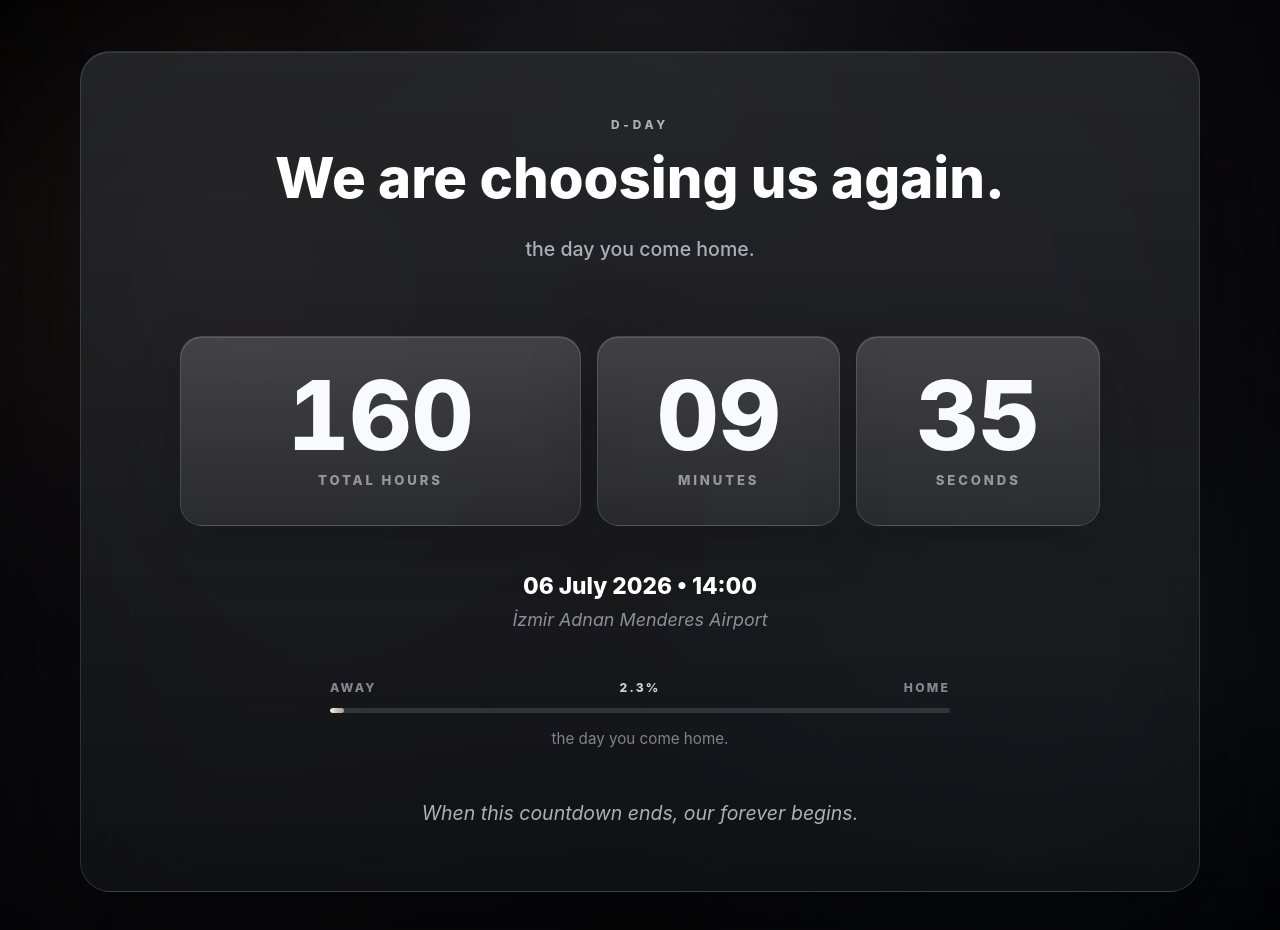
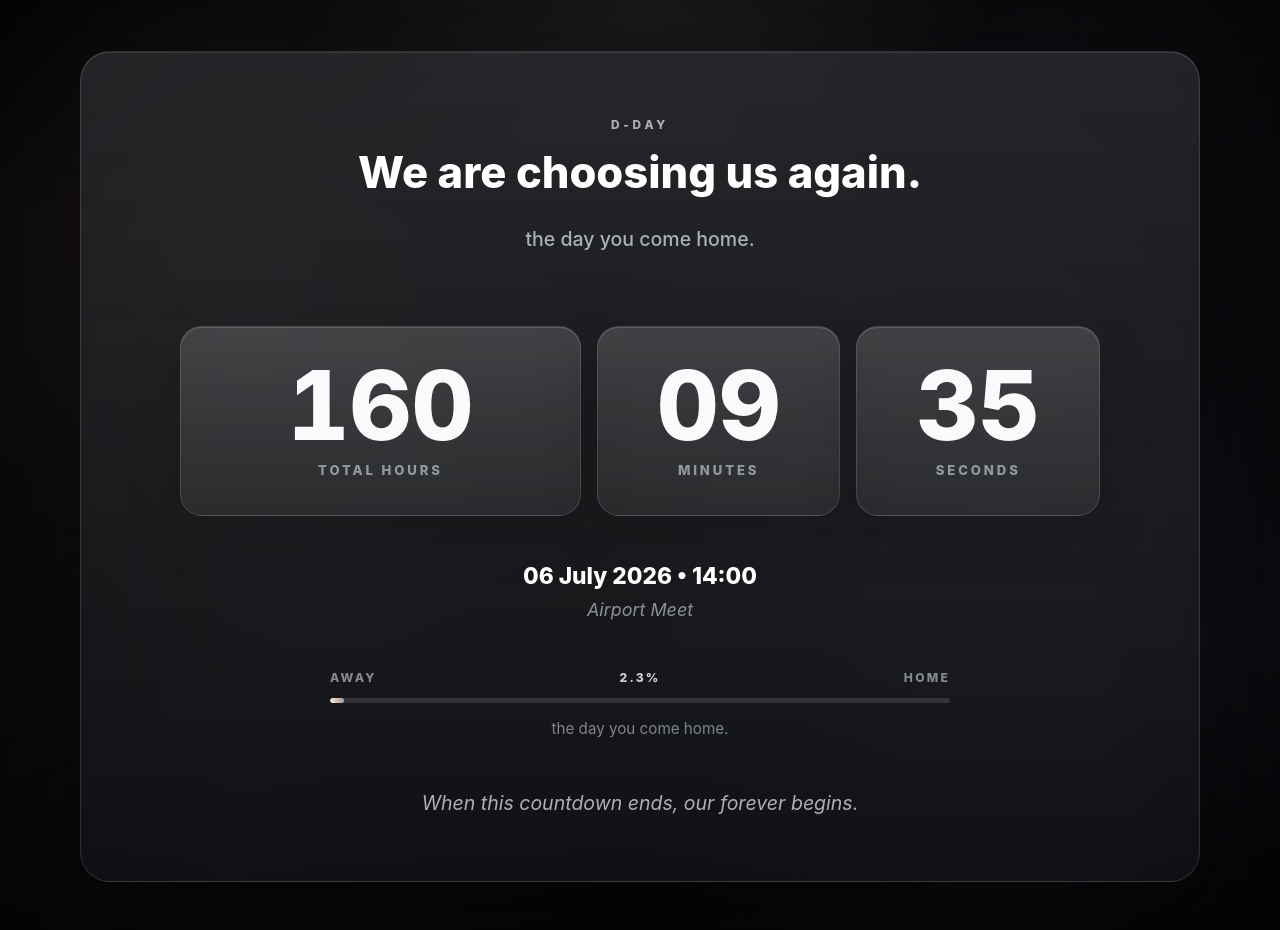
Before and after one commit to erdalyenigul/d-day, a Vue app: page / in a window 1280 px wide. Shown: the top 930 px of the page. Built offline with nearby package versions, Linux system fonts and the light colour scheme.

Commit message:
Refine headline and location copy

```diff
--- a/src/App.vue
+++ b/src/App.vue
@@ -67,7 +67,7 @@ onUnmounted(() => {
 
       <div class="reunion">
         <p class="date-line">06 July 2026 • 14:00</p>
-        <p class="place-line">İzmir Adnan Menderes Airport</p>
+        <p class="place-line">Airport Meet</p>
       </div>
 
       <div class="progress-wrap" aria-label="Countdown window progress">
--- a/src/style.css
+++ b/src/style.css
@@ -99,12 +99,12 @@ select {
 }
 
 h1 {
-  max-width: 760px;
+  max-width: 620px;
   margin: 0;
   color: #ffffff;
-  font-size: clamp(2.35rem, 4.4vw, 4.8rem);
+  font-size: clamp(2rem, 3.4vw, 3.65rem);
   font-weight: 780;
-  line-height: 0.98;
+  line-height: 1.04;
   letter-spacing: 0;
 }
 
@@ -371,7 +371,7 @@ h1 {
   }
 
   h1 {
-    font-size: clamp(2.15rem, 9.6vw, 3.35rem);
+    font-size: clamp(1.85rem, 8vw, 2.85rem);
   }
 
   .lead {
```
